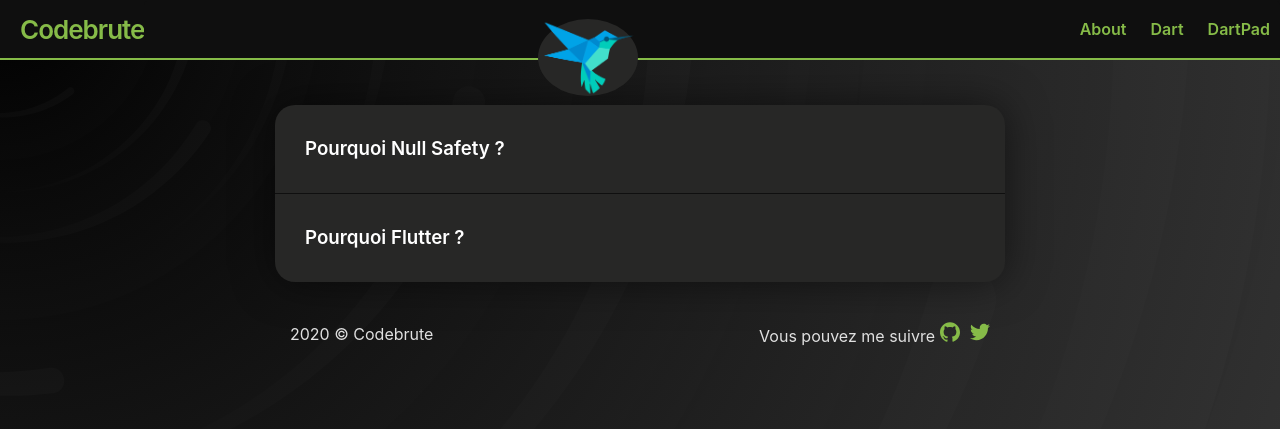
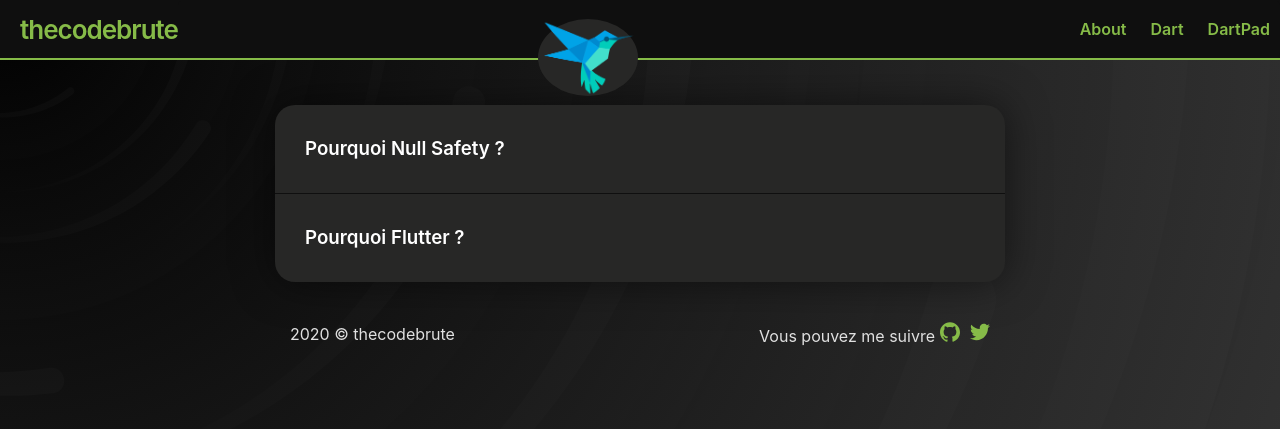
Before and after one commit to AdamMusa/flutterblogys, a Jekyll site: the page built from index.md, in a window 1280 px wide. Shown: the top 429 px of the page. Built offline with Jekyll 4.4.1, drawn with Linux system fonts in a browser that asks for light colours.

Commit message:
change description for any pages

```diff
--- a/_config.yml
+++ b/_config.yml
@@ -19,7 +19,7 @@
 # in the templates via {{ site.myvariable }}.
 
 comments: true
-title: Codebrute
+title: thecodebrute
 iconURL: assets/default-icon.png
 email: adammusa2222@gmail.com
 description: "Flutter Evangelist💙Dart gives me wings💙Creator of codebrute💙Public Speaker💙Web and Flutter developper"
```
